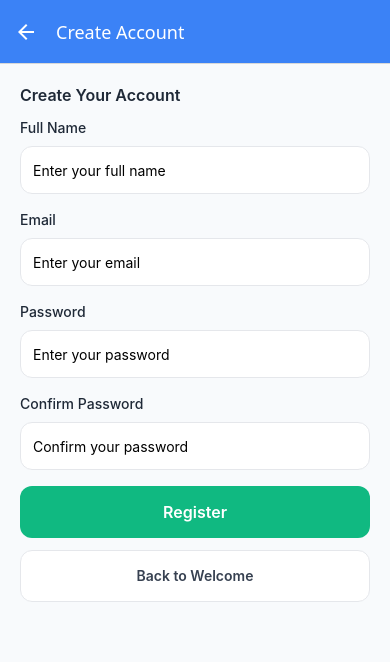
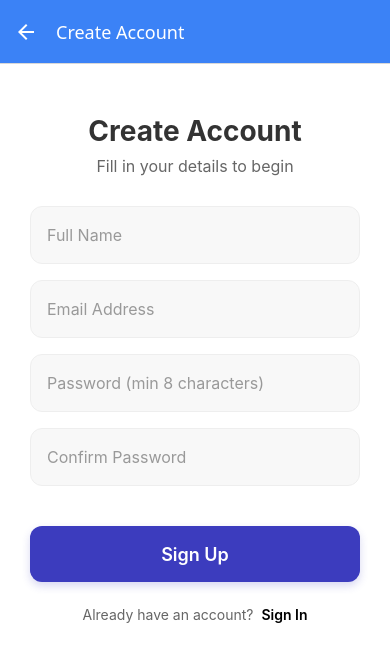
Before and after one commit to Sham17834/FinalYearProject, a React Native app: screen /Register in a window 390 px wide. Shown: the top 662 px of the page. Built offline with nearby package versions, Linux system fonts and the light colour scheme.

Commit message:
Update language

```diff
--- a/package.json
+++ b/package.json
@@ -12,6 +12,7 @@
   "dependencies": {
     "@expo/metro-runtime": "~5.0.4",
     "@react-native-async-storage/async-storage": "^2.2.0",
+    "@react-native-google-signin/google-signin": "^15.0.0",
     "@react-native-picker/picker": "^2.11.1",
     "@react-navigation/bottom-tabs": "^7.4.2",
     "@react-navigation/native": "^7.1.14",
--- a/screens/LoginScreen.js
+++ b/screens/LoginScreen.js
@@ -1,4 +1,4 @@
-import React, { useState, useContext } from 'react';
+import React, { useState, useContext, useEffect } from 'react';
 import {
   View,
   Text,
@@ -12,7 +12,8 @@ import {
 } from 'react-native';
 import { useNavigation } from '@react-navigation/native';
 import { LanguageContext } from './LanguageContext';
-import { styles } from './styles';
+import { GoogleSignin, statusCodes } from '@react-native-google-signin/google-signin';
+import Icon from 'react-native-vector-icons/FontAwesome';
 
 const LoginScreen = () => {
   const [email, setEmail] = useState('');
@@ -22,6 +23,13 @@ const LoginScreen = () => {
   const [isPasswordFocused, setPasswordFocused] = useState(false);
   const navigation = useNavigation();
   const { t } = useContext(LanguageContext);
+
+  useEffect(() => {
+    GoogleSignin.configure({
+      webClientId: 'YOUR_WEB_CLIENT_ID.apps.googleusercontent.com', // Replace with your actual client ID
+      offlineAccess: true,
+    });
+  }, []);
 
   const handleLogin = () => {
     if (!email || !password) {
@@ -33,24 +41,45 @@ const LoginScreen = () => {
     navigation.navigate('MainApp');
   };
 
+  const handleGoogleSignIn = async () => {
+    try {
+      await GoogleSignin.hasPlayServices();
+      const userInfo = await GoogleSignin.signIn();
+      console.log('Google User Info:', userInfo);
+      Alert.alert(t.success, 'Google sign-in successful');
+      navigation.navigate('MainApp');
+    } catch (error) {
+      if (error.code === statusCodes.SIGN_IN_CANCELLED) {
+        console.log('User cancelled login');
+      } else if (error.code === statusCodes.IN_PROGRESS) {
+        console.log('Sign in in progress');
+      } else {
+        console.error('Google SignIn Error:', error);
+        Alert.alert(t.error, 'Google sign-in failed');
+      }
+    }
+  };
+
   return (
-    <SafeAreaView style={[styles.container, { backgroundColor: '#f5f5f5' }]}>
+    <SafeAreaView style={styles.container}>
       <StatusBar barStyle="dark-content" backgroundColor="#f5f5f5" />
-      <ScrollView contentContainerStyle={localStyles.content}>
-        <View style={localStyles.header}>
-          <Text style={localStyles.title}>Welcome Back</Text>
-          <Text style={localStyles.subtitle}>Sign in to continue</Text>
+      <ScrollView contentContainerStyle={styles.content}>
+        <View style={styles.header}>
+          <Text style={styles.title}>{t.loginTitle}</Text>
+          <Text style={styles.subtitle}>{t.loginSubtitle}</Text>
         </View>
-        <View style={localStyles.form}>
-          <View style={localStyles.inputContainer}>
-            <Text style={localStyles.inputLabel}>Email or Phone Number</Text>
+
+        <View style={styles.form}>
+          {/* Email Input */}
+          <View style={styles.inputContainer}>
+            <Text style={styles.inputLabel}>{t.email}</Text>
             <View style={[
-              localStyles.input,
+              styles.input,
               isEmailFocused && { borderColor: '#3c3cbe', borderWidth: 1.5 },
             ]}>
               <TextInput
-                style={localStyles.inputText}
-                placeholder="Your email or phone number"
+                style={styles.inputText}
+                placeholder={t.email}
                 placeholderTextColor="#9ca3af"
                 keyboardType="email-address"
                 value={email}
@@ -60,15 +89,17 @@ const LoginScreen = () => {
               />
             </View>
           </View>
-          <View style={localStyles.inputContainer}>
-            <Text style={localStyles.inputLabel}>Password</Text>
+
+          {/* Password Input */}
+          <View style={styles.inputContainer}>
+            <Text style={styles.inputLabel}>{t.password}</Text>
             <View style={[
-              localStyles.input,
+              styles.input,
               isPasswordFocused && { borderColor: '#3c3cbe', borderWidth: 1.5 },
             ]}>
               <TextInput
-                style={localStyles.inputText}
-                placeholder="Your password"
+                style={styles.inputText}
+                placeholder={t.password}
                 placeholderTextColor="#9ca3af"
                 secureTextEntry={!showPassword}
                 value={password}
@@ -77,36 +108,50 @@ const LoginScreen = () => {
                 onBlur={() => setPasswordFocused(false)}
               />
               <TouchableOpacity onPress={() => setShowPassword(!showPassword)}>
-                <Text style={localStyles.passwordToggle}>{showPassword ? 'Hide' : 'Show'}</Text>
+                <Text style={styles.passwordToggle}>{showPassword ? 'Hide' : 'Show'}</Text>
               </TouchableOpacity>
             </View>
           </View>
+
+          {/* Forgot Password */}
           <TouchableOpacity
-            style={localStyles.helpLink}
-            onPress={() => Alert.alert('Help', 'Having trouble signing in?')}
+            style={styles.helpLink}
+            onPress={() => Alert.alert(t.help || 'Help', 'Having trouble signing in?')}
           >
-            <Text style={localStyles.linkText}>Need help signing in?</Text>
+            <Text style={styles.linkText}>{t.forgotPassword}</Text>
           </TouchableOpacity>
+
+          {/* Sign In Button */}
           <TouchableOpacity
-            style={localStyles.loginButton}
+            style={styles.loginButton}
             onPress={handleLogin}
             activeOpacity={0.8}
           >
-            <Text style={localStyles.loginButtonText}>Sign In</Text>
+            <Text style={styles.loginButtonText}>{t.signIn}</Text>
           </TouchableOpacity>
-          <Text style={localStyles.orText}>Or sign in with</Text>
-          <View style={localStyles.socialButtonsContainer}>
-            <TouchableOpacity style={[localStyles.socialButton, localStyles.googleButton]}>
-              <Text style={localStyles.socialButtonText}>Google</Text>
-            </TouchableOpacity>
-            <TouchableOpacity style={[localStyles.socialButton, localStyles.facebookButton]}>
-              <Text style={localStyles.socialButtonText}>Facebook</Text>
-            </TouchableOpacity>
+
+          {/* Divider */}
+          <View style={styles.dividerContainer}>
+            <View style={styles.dividerLine} />
+            <Text style={styles.dividerText}>or</Text>
+            <View style={styles.dividerLine} />
           </View>
-          <View style={localStyles.footer}>
-            <Text style={localStyles.footerText}>Don't have an account?</Text>
+
+          {/* Google Sign In Button */}
+          <TouchableOpacity
+            style={styles.googleButton}
+            onPress={handleGoogleSignIn}
+            activeOpacity={0.8}
+          >
+            <Icon name="google" size={20} color="#DB4437" style={styles.googleIcon} />
+            <Text style={styles.googleButtonText}>Continue with Google</Text>
+          </TouchableOpacity>
+
+          {/* Footer */}
+          <View style={styles.footer}>
+            <Text style={styles.footerText}>{t.noAccount} </Text>
             <TouchableOpacity onPress={() => navigation.navigate('Register')}>
-              <Text style={localStyles.footerLink}>Sign Up</Text>
+              <Text style={styles.footerLink}>{t.signUp}</Text>
             </TouchableOpacity>
           </View>
         </View>
@@ -115,123 +160,134 @@ const LoginScreen = () => {
   );
 };
 
-const localStyles = StyleSheet.create({
+const styles = StyleSheet.create({
+  container: {
+    flex: 1,
+    backgroundColor: '#f5f5f5',
+  },
   content: {
     flexGrow: 1,
-    justifyContent: 'flex-start',
-    paddingHorizontal: 24,
-    paddingTop: 40
+    paddingHorizontal: 20,
+    paddingTop: 30,
+    paddingBottom: 20,
   },
   header: {
-    marginBottom: 36,
+    marginBottom: 24,
     alignItems: 'center',
   },
   title: {
-    fontSize: 28,
+    fontSize: 20,
     fontWeight: 'bold',
     color: '#000',
-    marginBottom: 8,
   },
   subtitle: {
-    fontSize: 16,
+    fontSize: 14,
     color: '#6b7280',
+    marginTop: 4,
   },
   form: {
     backgroundColor: '#fff',
-    padding: 24,
-    borderRadius: 12,
+    padding: 20,
+    borderRadius: 10,
     shadowColor: '#000',
-    shadowOffset: { width: 0, height: 2 },
+    shadowOffset: { width: 0, height: 1 },
     shadowOpacity: 0.1,
-    shadowRadius: 4,
+    shadowRadius: 3,
     elevation: 2,
-    width: '100%',
   },
   inputContainer: {
-    marginBottom: 20,
+    marginBottom: 16,
   },
   inputLabel: {
-    fontSize: 14,
+    fontSize: 13,
     color: '#374151',
-    marginBottom: 8,
+    marginBottom: 6,
     fontWeight: '500',
   },
   input: {
     borderWidth: 1,
     borderColor: '#d1d5db',
-    borderRadius: 8,
-    padding: 12,
+    borderRadius: 6,
+    padding: 10,
     flexDirection: 'row',
-    justifyContent: 'space-between',
     alignItems: 'center',
   },
   inputText: {
     flex: 1,
-    fontSize: 16,
+    fontSize: 15,
   },
   passwordToggle: {
     color: '#3c3cbe',
     fontWeight: '500',
+    fontSize: 13,
   },
   helpLink: {
     alignSelf: 'flex-end',
-    marginBottom: 20,
+    marginBottom: 16,
   },
   linkText: {
     color: '#3c3cbe',
-    fontSize: 14,
+    fontSize: 13,
   },
   loginButton: {
     backgroundColor: '#3c3cbe',
-    borderRadius: 8,
-    padding: 16,
+    borderRadius: 6,
+    padding: 14,
     alignItems: 'center',
-    marginVertical: 20,
+    marginVertical: 16,
   },
   loginButtonText: {
     color: '#fff',
-    fontSize: 16,
+    fontSize: 15,
     fontWeight: '600',
   },
-  orText: {
-    textAlign: 'center',
+  dividerContainer: {
+    flexDirection: 'row',
+    alignItems: 'center',
+    marginVertical: 16,
+  },
+  dividerLine: {
+    flex: 1,
+    height: 1,
+    backgroundColor: '#e5e7eb',
+  },
+  dividerText: {
     color: '#6b7280',
-    marginVertical: 20,
+    fontSize: 13,
+    marginHorizontal: 10,
   },
-  socialButtonsContainer: {
+  googleButton: {
     flexDirection: 'row',
-    justifyContent: 'center',
-    marginBottom: 20,
-  },
-  socialButton: {
-    borderRadius: 8,
-    paddingVertical: 12,
-    paddingHorizontal: 24,
-    marginHorizontal: 8,
     alignItems: 'center',
     justifyContent: 'center',
+    backgroundColor: '#fff',
+    borderWidth: 1,
+    borderColor: '#e5e7eb',
+    borderRadius: 6,
+    padding: 14,
+    marginBottom: 16,
   },
-  googleButton: {
-    backgroundColor: '#DB4437',
+  googleIcon: {
+    marginRight: 12,
   },
-  facebookButton: {
-    backgroundColor: '#4267B2',
-  },
-  socialButtonText: {
-    color: '#fff',
+  googleButtonText: {
+    color: '#374151',
+    fontSize: 15,
     fontWeight: '500',
   },
   footer: {
     flexDirection: 'row',
     justifyContent: 'center',
+    marginTop: 8,
   },
   footerText: {
     color: '#6b7280',
+    fontSize: 13,
   },
   footerLink: {
     color: '#3c3cbe',
-    marginLeft: 4,
     fontWeight: '500',
+    fontSize: 13,
   },
 });
 
--- a/screens/RegisterScreen.js
+++ b/screens/RegisterScreen.js
@@ -8,9 +8,11 @@ import {
   SafeAreaView,
   StatusBar,
   Alert,
+  KeyboardAvoidingView,
+  Platform,
+  StyleSheet
 } from 'react-native';
 import { useNavigation } from '@react-navigation/native';
-import { styles } from './styles';
 
 const RegisterScreen = () => {
   const [fullName, setFullName] = useState('');
@@ -35,65 +37,155 @@ const RegisterScreen = () => {
 
   return (
     <SafeAreaView style={styles.container}>
-      <StatusBar barStyle="light-content" backgroundColor="#3b82f6" />
-      <ScrollView style={styles.content}>
-        <View style={styles.section}>
-          <Text style={styles.sectionTitle}>Create Your Account</Text>
-          <View style={styles.inputContainer}>
-            <Text style={styles.inputLabel}>Full Name</Text>
+      <StatusBar barStyle="dark-content" backgroundColor="#ffffff" />
+      <KeyboardAvoidingView
+        behavior={Platform.OS === 'ios' ? 'padding' : 'height'}
+        style={{ flex: 1 }}
+      >
+        <ScrollView
+          contentContainerStyle={styles.scrollContent}
+          keyboardShouldPersistTaps="handled"
+        >
+          <View style={styles.header}>
+            <Text style={styles.title}>Create Account</Text>
+            <Text style={styles.subtitle}>Fill in your details to begin</Text>
+          </View>
+          <View style={styles.formContainer}>
+            <View style={styles.inputWrapper}>
               <TextInput
                 style={styles.input}
-              placeholder="Enter your full name"
+                placeholder="Full Name"
+                placeholderTextColor="#999"
                 value={fullName}
                 onChangeText={setFullName}
+                autoCapitalize="words"
               />
             </View>
-          <View style={styles.inputContainer}>
-            <Text style={styles.inputLabel}>Email</Text>
+            <View style={styles.inputWrapper}>
               <TextInput
                 style={styles.input}
-              placeholder="Enter your email"
+                placeholder="Email Address"
+                placeholderTextColor="#999"
                 keyboardType="email-address"
+                autoCapitalize="none"
                 value={email}
                 onChangeText={setEmail}
               />
             </View>
-          <View style={styles.inputContainer}>
-            <Text style={styles.inputLabel}>Password</Text>
+            <View style={styles.inputWrapper}>
               <TextInput
                 style={styles.input}
-              placeholder="Enter your password"
+                placeholder="Password (min 8 characters)"
+                placeholderTextColor="#999"
                 secureTextEntry
                 value={password}
                 onChangeText={setPassword}
               />
             </View>
-          <View style={styles.inputContainer}>
-            <Text style={styles.inputLabel}>Confirm Password</Text>
+            <View style={styles.inputWrapper}>
               <TextInput
                 style={styles.input}
-              placeholder="Confirm your password"
+                placeholder="Confirm Password"
+                placeholderTextColor="#999"
                 secureTextEntry
                 value={confirmPassword}
                 onChangeText={setConfirmPassword}
               />
             </View>
             <TouchableOpacity
-            style={[styles.primaryButton, { backgroundColor: '#10b981' }]}
+              style={styles.registerButton}
               onPress={handleRegister}
+              activeOpacity={0.8}
             >
-            <Text style={styles.primaryButtonText}>Register</Text>
+              <Text style={styles.registerButtonText}>Sign Up</Text>
             </TouchableOpacity>
-          <TouchableOpacity
-            style={styles.secondaryButton}
-            onPress={() => navigation.navigate('Welcome')}
-          >
-            <Text style={styles.secondaryButtonText}>Back to Welcome</Text>
+            <View style={styles.bottomTextContainer}>
+              <Text style={styles.bottomText}>Already have an account?</Text>
+              <TouchableOpacity onPress={() => navigation.navigate('Login')}>
+                <Text style={styles.bottomTextLink}>Sign In</Text>
               </TouchableOpacity>
             </View>
+          </View>
         </ScrollView>
+      </KeyboardAvoidingView>
     </SafeAreaView>
   );
 };
 
+const styles = StyleSheet.create({
+  container: {
+    flex: 1,
+    backgroundColor: '#ffffff',
+  },
+  scrollContent: {
+    flexGrow: 1,
+    paddingHorizontal: 30,
+    paddingTop: 50,
+    justifyContent: 'flex-start',
+  },
+  header: {
+    justifyContent: 'flex-start',
+    alignItems: 'center',
+    marginBottom: 30,
+  },
+  title: {
+    fontSize: 28,
+    fontWeight: '700',
+    color: '#333',
+    marginBottom: 8,
+  },
+  subtitle: {
+    fontSize: 16,
+    color: '#666',
+    textAlign: 'center',
+  },
+  formContainer: {
+    width: '100%',
+  },
+  inputWrapper: {
+    marginBottom: 16,
+    borderRadius: 12,
+    backgroundColor: '#f8f8f8',
+    borderWidth: 1,
+    borderColor: '#eee',
+  },
+  input: {
+    height: 56,
+    paddingHorizontal: 16,
+    fontSize: 16,
+    color: '#333',
+  },
+  registerButton: {
+    height: 56,
+    backgroundColor: '#3c3cbe',
+    borderRadius: 12,
+    justifyContent: 'center',
+    alignItems: 'center',
+    marginTop: 24,
+    shadowColor: '#3c3cbe',
+    shadowOffset: { width: 0, height: 4 },
+    shadowOpacity: 0.2,
+    shadowRadius: 8,
+    elevation: 5,
+  },
+  registerButtonText: {
+    color: '#fff',
+    fontSize: 18,
+    fontWeight: '600',
+  },
+  bottomTextContainer: {
+    flexDirection: 'row',
+    justifyContent: 'center',
+    marginTop: 24,
+  },
+  bottomText: {
+    color: '#666',
+    marginRight: 8,
+  },
+  bottomTextLink: {
+    color: '#000000ff',
+    fontWeight: '600',
+  },
+});
+
 export default RegisterScreen;
--- a/screens/translations.js
+++ b/screens/translations.js
@@ -14,12 +14,6 @@ export const translations = {
     getStarted: 'Get Started',
     footerText: 'Join thousands of users on their health journey',
     errorPleaseAgree: 'Please agree to the privacy terms',
-
-    // Auth Choice Screen
-    chooseOption: 'Choose an Option',
-    login: 'Login',
-    register: 'Register',
-    authDescription: 'Please choose whether to log in or register to continue',
 
     // Login Screen
     loginTitle: 'Welcome Back',
@@ -185,12 +179,6 @@ export const translations = {
     footerText: '与数千名用户一起踏上健康之旅',
     errorPleaseAgree: '请同意隐私条款',
 
-    // Auth Choice Screen
-    chooseOption: '选择一个选项',
-    login: '登录',
-    register: '注册',
-    authDescription: '请选择登录或注册以继续',
-
     // Login Screen
     loginTitle: '欢迎回来',
     loginSubtitle: '登录您的账户',
@@ -355,12 +343,6 @@ export const translations = {
     footerText: 'Sertai ribuan pengguna dalam perjalanan kesihatan mereka',
     errorPleaseAgree: 'Sila bersetuju dengan terma privasi',
 
-    // Auth Choice Screen
-    chooseOption: 'Pilih Pilihan',
-    login: 'Log Masuk',
-    register: 'Daftar',
-    authDescription: 'Sila pilih sama ada untuk log masuk atau mendaftar untuk meneruskan',
-
     // Login Screen
     loginTitle: 'Selamat Kembali',
     loginSubtitle: 'Log masuk ke akaun anda',
```
Also changed, not shown: 1 other file (tests, documents, lock files or other folders). Lines whose indentation alone changed are shown as unchanged.
